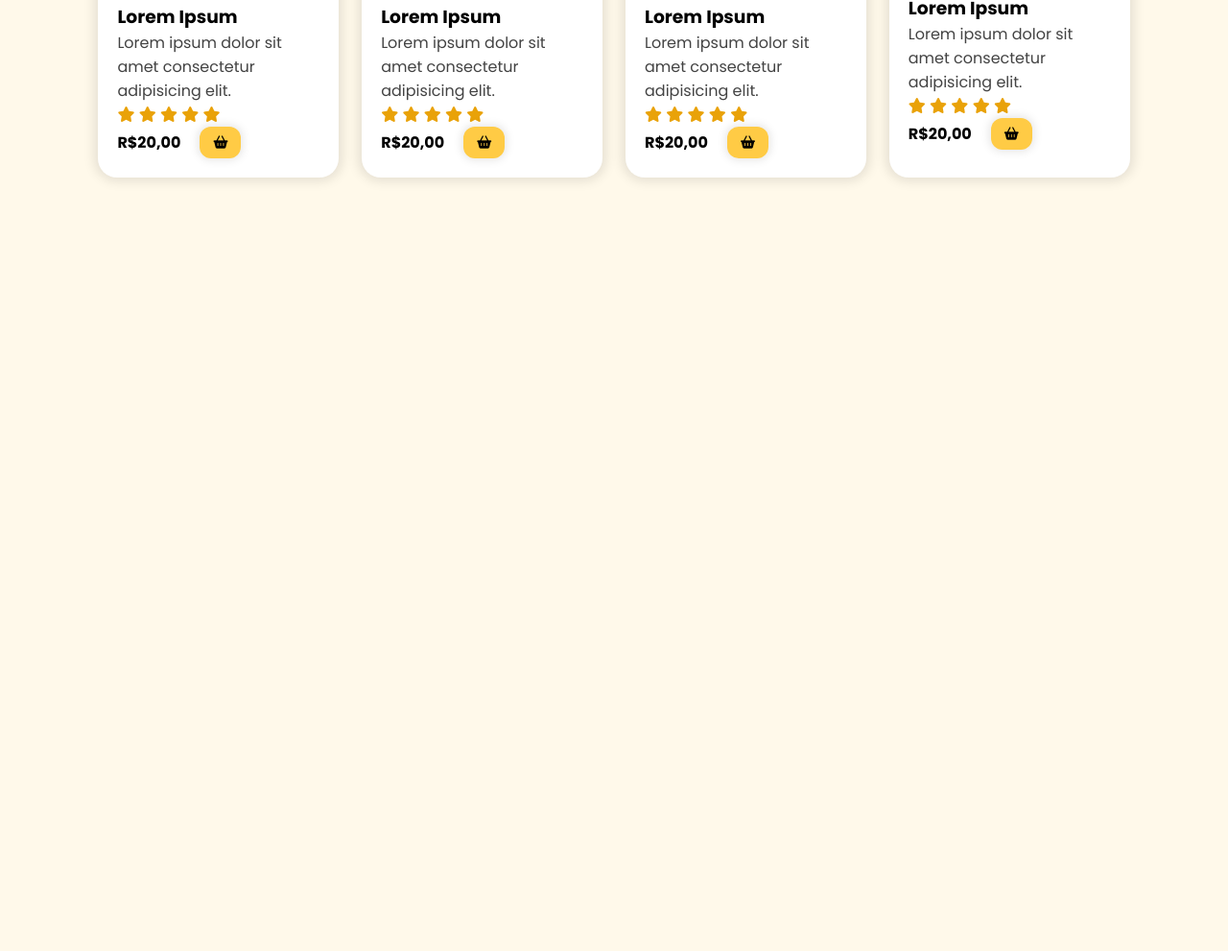
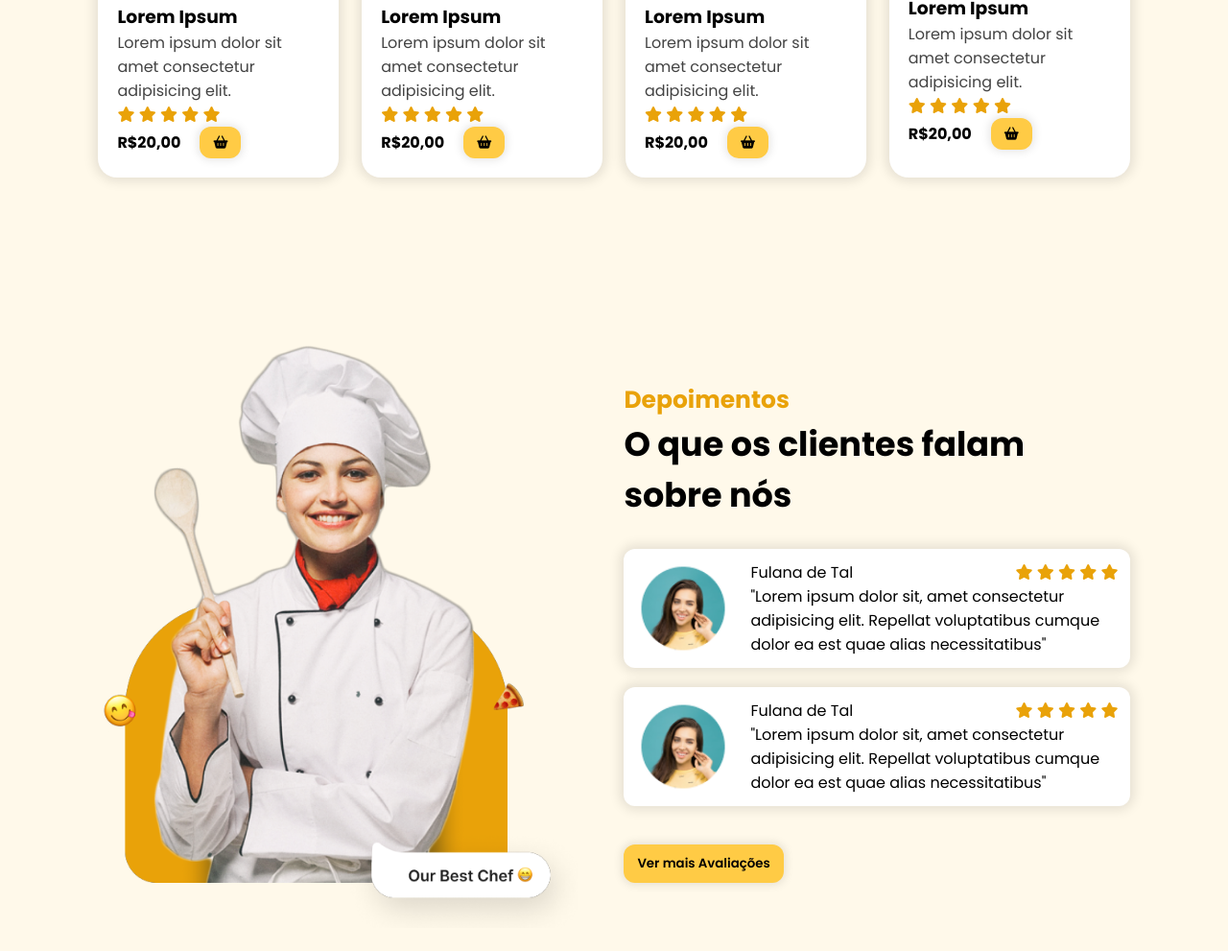
Before and after one commit to Paulo-dos-Santos-TI/Landing_Page, a plain HTML site: page index.html in a window 1280 px wide. Shown: the part 1301-2292 px from the top of the page at 96% size. Before the commit the page ends 1605 px from the top, so only its background shows below. Drawn offline with nearby package versions, Linux system fonts and the light colour scheme.

Commit message:
Adicionando avaliações e fixando header

```diff
--- a/index.html
+++ b/index.html
@@ -8,6 +8,7 @@
     <link rel="stylesheet" href="src/styles/header.css">
     <link rel="stylesheet" href="src/styles/home.css">
     <link rel="stylesheet" href="src/styles/menu.css">
+    <link rel="stylesheet" href="src/styles/testimonials.css">
     <script src="https://cdnjs.cloudflare.com/ajax/libs/jquery/3.7.1/jquery.min.js" integrity="sha512-v2CJ7UaYy4JwqLDIrZUI/4hqeoQieOmAZNXBeQyjo21dadnwR+8ZaIJVT8EE2iyI61OV8e6M8PP2/4hpQINQ/g==" crossorigin="anonymous" referrerpolicy="no-referrer"></script>
     <title>Landing Page</title>
   </head>
@@ -202,6 +203,64 @@
         </div>
       </div>
     </section>
+
+    <section id="testimonials">
+      <img src="src/images/chef.png" id="testimonials_chef" alt="">
+      <div id="testimonials_content">
+        <h2 class="section-title">
+          Depoimentos
+        </h2>
+        <h3 class="section-subtitle">
+          O que os clientes falam sobre nós
+        </h3>
+
+        <div id="feedbacks">
+          <div class="feedback">
+            <img src="src/images/avatar.png" class="feedback-avatar" alt="">
+            <div class="feedback-content">
+              <p>
+                Fulana de Tal
+                <span>
+                  <i class="fa-solid fa-star"></i>
+                  <i class="fa-solid fa-star"></i>
+                  <i class="fa-solid fa-star"></i>
+                  <i class="fa-solid fa-star"></i>
+                  <i class="fa-solid fa-star"></i>
+                </span>
+                <p>
+                  "Lorem ipsum dolor sit, amet consectetur adipisicing elit.
+                  Repellat voluptatibus cumque dolor ea est quae alias necessitatibus"
+                </p>
+              </p>
+            </div>
+          </div>
+
+          <div class="feedback">
+            <img src="src/images/avatar.png" class="feedback-avatar" alt="">
+            <div class="feedback-content">
+              <p>
+                Fulana de Tal
+                <span>
+                  <i class="fa-solid fa-star"></i>
+                  <i class="fa-solid fa-star"></i>
+                  <i class="fa-solid fa-star"></i>
+                  <i class="fa-solid fa-star"></i>
+                  <i class="fa-solid fa-star"></i>
+                </span>
+                <p>
+                  "Lorem ipsum dolor sit, amet consectetur adipisicing elit.
+                  Repellat voluptatibus cumque dolor ea est quae alias necessitatibus"
+                </p>
+              </p>
+            </div>
+          </div>
+        </div>
+
+        <button class="btn-default">
+          Ver mais Avaliações
+        </button>
+      </div>
+    </section>
   </main>
 </body>
 <script src="src/javascript/script.js"></script>
--- a/src/styles/header.css
+++ b/src/styles/header.css
@@ -1,6 +1,10 @@
 header {
   width: 100%;
   padding: 28px 8%;
+  position: sticky;
+  top: 0;
+  background-color: #fff9ea;
+  z-index: 3;
 }
 #navbar {
   width: 100%;
--- /dev/null
+++ b/src/styles/testimonials.css
@@ -0,0 +1,75 @@
+#testimonials {
+  min-height: calc(100vh - 91px);
+  display: flex;
+  align-items: center;
+  justify-content: center;
+  gap: 48px;
+}
+#testimonials_chef {
+  width: 500px;
+  height: auto;
+}
+#testimonials .section-subtitle {
+  font-size: 3rm;
+}
+#testimonials_content {
+  width: 50%;
+}
+#feedbacks {
+  display: flex;
+  flex-direction: column;
+  gap: 20px;
+  margin-bottom: 40px;
+  margin-top: 30px;
+}
+.feedback {
+  display: flex;
+  align-items: center;
+  gap: 20px;
+  background-color: #fff;
+  padding: 12px;
+  border-radius: 12px;
+  box-shadow: 0px 0px 12px 4px rgba(0, 0, 0, 0.1);
+}
+.feedback-avatar {
+  width: 100px;
+  height: 100px;
+  border-radius: 100%;
+  object-fit: cover;
+}
+.feedback-content p {
+  display: flex;
+  justify-content: space-between;
+}
+.feedback-content p span {
+  color: #e9a209;
+}
+@media screen and (max-width: 1170px) {
+  #testimonials {
+    flex-direction: column;
+  }
+  #testimonials .section-subtitle {
+    text-align: center;
+    font-size: 2.5rem;
+  }
+  #testimonials_chef {
+    display: none;
+  }
+  #testimonials_content {
+    width: 70%;
+    display: flex;
+    flex-direction: column;
+    align-items: center;
+  }
+}
+@media screen and (max-width: 1170px) {
+  #testimonials .section-subtitle {
+    font-size: 2rem;
+  }
+  #testimonials_content {
+    width: 100%;
+  }
+  .feedback {
+    flex-direction: column;
+  }
+}
```
